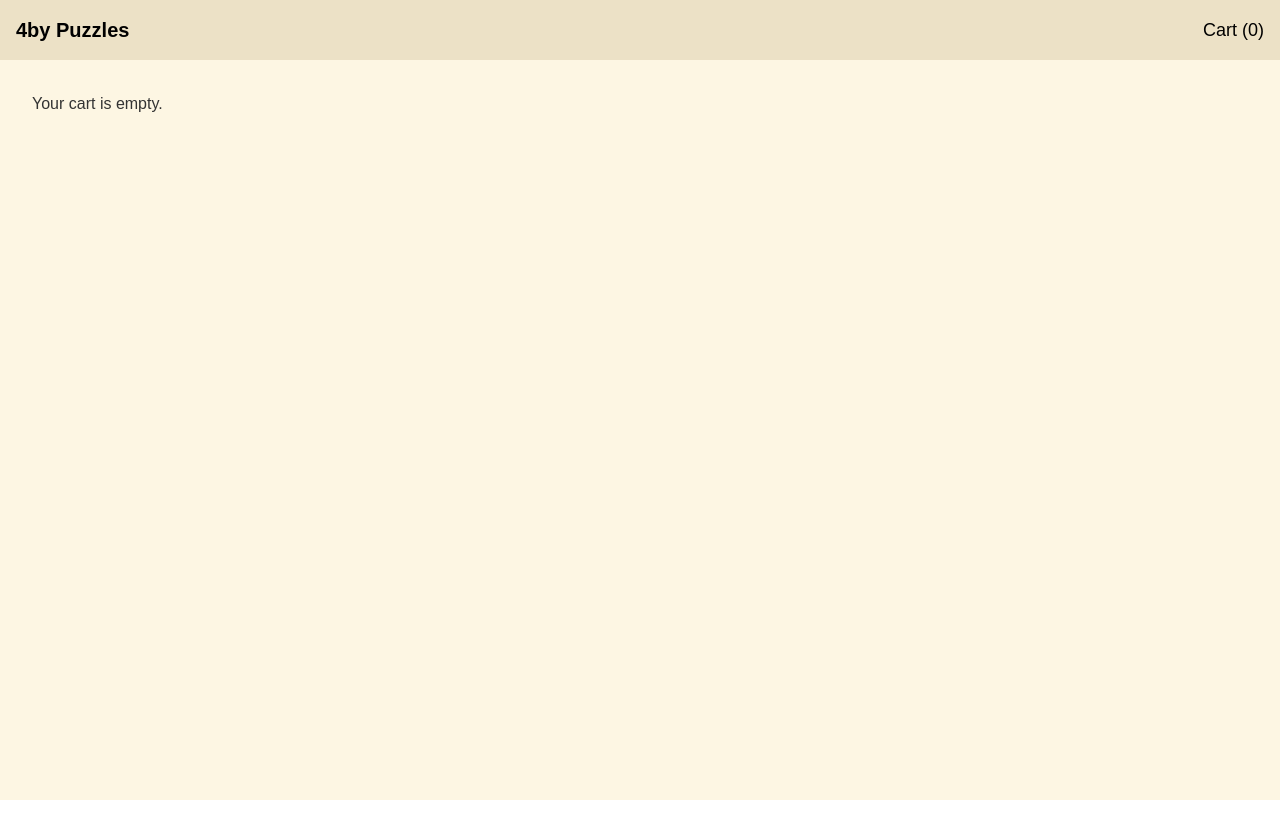
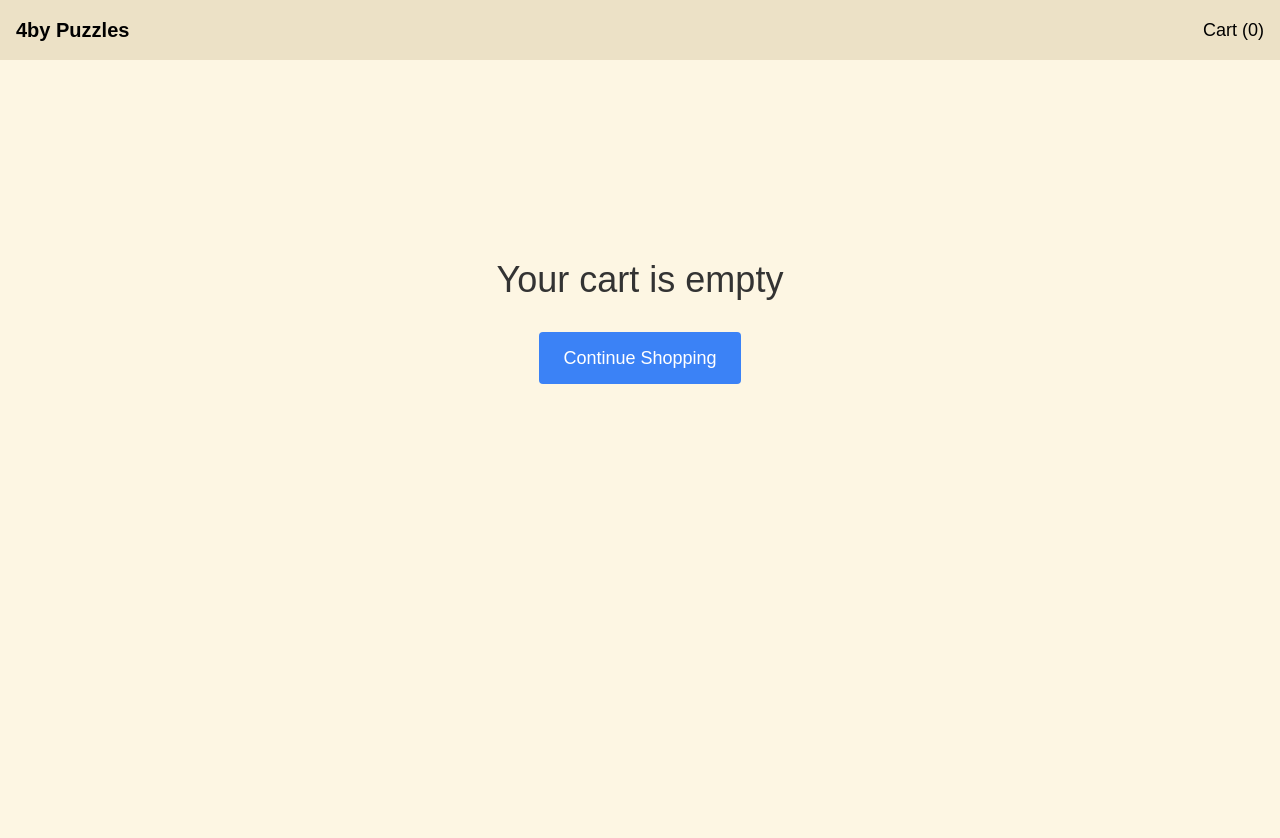
Before and after one commit to elbert-p/4bypuzzles, a Next.js app: page /cart in a window 1280 px wide. Shown: the top 838 px of the page. Before the commit the page ends 800 px from the top, so only its background shows below. Built offline with nearby package versions, Linux system fonts and the light colour scheme.

Commit message:
Your cart is empty button

```diff
--- a/src/app/cart/page.tsx
+++ b/src/app/cart/page.tsx
@@ -11,8 +11,16 @@ export default function CartPage() {
 
   const total = cart.reduce((acc, item) => acc + item.price * item.quantity, 0);
 
-  if (cart.length === 0) return <p className="p-8 text-dark-gray">Your cart is empty.</p>;
-
+  if (cart.length === 0) {
+    return (
+      <main className="flex flex-col items-center justify-start min-h-screen pt-[25vh]">
+        <h1 className="text-4xl mb-8 text-dark-gray">Your cart is empty</h1>
+        <Link href="/" className="bg-blue-500 text-white px-6 py-3 rounded text-lg">
+          Continue Shopping
+        </Link>
+      </main>
+    );
+  }
   return (
     <main className="p-8">
       <h1 className="text-4xl font-bold text-dark-gray mb-8">Your Cart</h1>
--- a/src/app/page.tsx
+++ b/src/app/page.tsx
@@ -7,7 +7,7 @@ import Link from 'next/link';
 export default function HomePage() {
   return (
     <main className="p-8">
-      <h1 className="text-4xl font-bold mb-8 text-dark-gray">Puzzles</h1>
+      <h1 className="text-4xl font-bold mb-8 text-blue-800">Puzzles</h1>
       <div className="grid grid-cols-1 md:grid-cols-3 gap-8">
         {products.map((product) => (
           <div key={product.id} className="rounded overflow-hidden">
--- a/src/app/product/[id]/page.tsx
+++ b/src/app/product/[id]/page.tsx
@@ -27,7 +27,7 @@ export default function ProductPage() {
               alt={product.name}
               width={400}
               height={400}
-              className="object-contain w-full h-auto"
+              className="object-contain w-full h-auto rounded"
             />
           </div>
           <div className="flex flex-col justify-start items-start mt-4 md:ml-8 md:mt-0">
```
